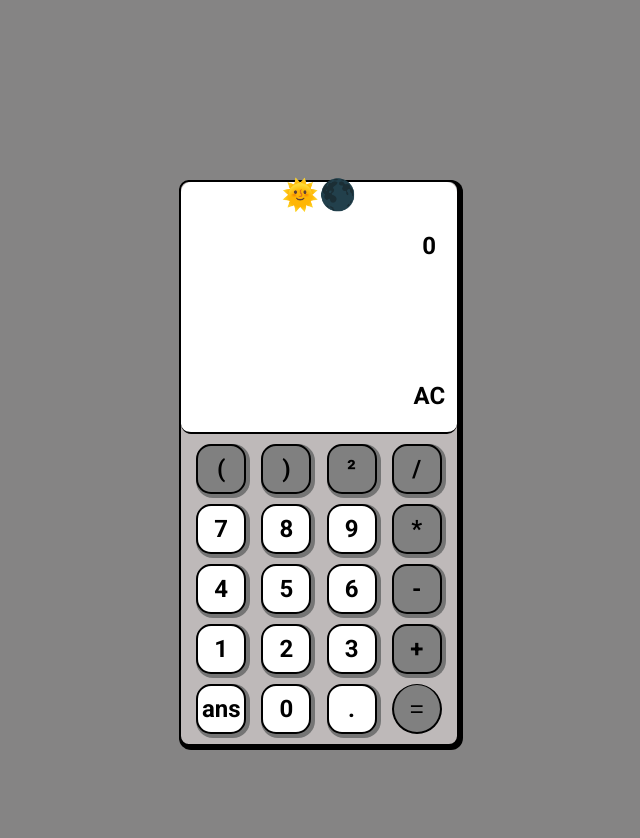
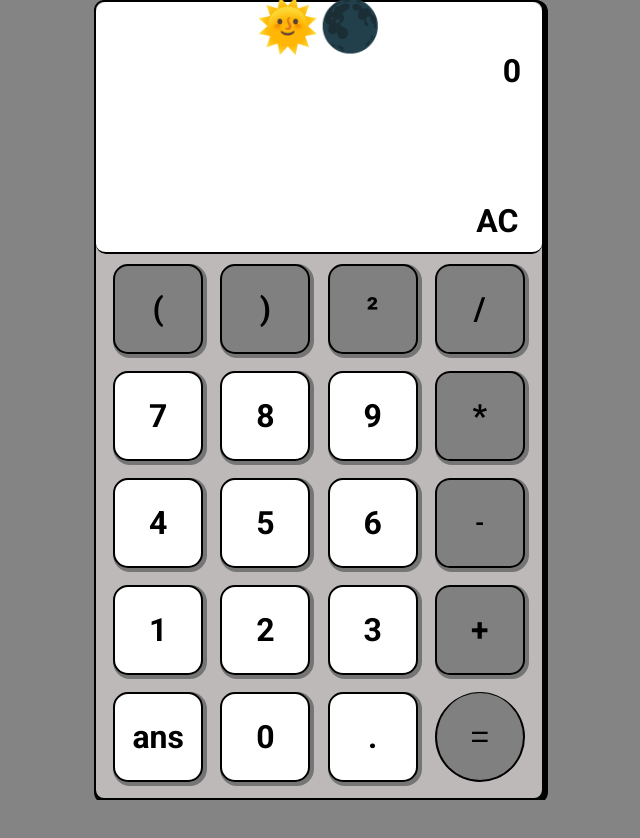
Before and after one commit to bwardak/calculator-project-waiheke, a website built with Vite: page index.html in a window 1280 px wide. Shown: the whole page, without its empty margins (321-961 px from the left). After the commit the page ends 800 px from the top, so only its background shows below. Built offline with nearby package versions, Linux system fonts and the light colour scheme.

Commit message:
Added media queries, fixed height issue

```diff
--- a/index.html
+++ b/index.html
@@ -12,8 +12,8 @@
 
         <div class="top-screen">
           <div class="top-screen__theme">
-            <div class="screen screen--day"><span class="sun" style='font-size:30px;'>&#127774;</span></div>
-            <div class="screen screen--night"><span class="moon" style='font-size:30px;'>&#127761;</span></div>
+            <div class="screen screen--day"><span class="sun">&#127774;</span></div>
+            <div class="screen screen--night"><span class="moon">&#127761;</span></div>
           </div>
             <div class="screen screen--equation">0</div>
             <div class="screen screen--answer"></div>
--- a/package.json
+++ b/package.json
@@ -1,4 +1,6 @@
 {
+  "homepage": "https://bwardak.github.io/calculator-project-waiheke",
+  "author": "Baheer Wardak",
   "name": "calculator-project-waiheke",
   "private": true,
   "version": "0.0.0",
@@ -6,9 +8,11 @@
   "scripts": {
     "dev": "vite",
     "build": "tsc && vite build",
-    "preview": "vite preview"
+    "preview": "vite preview",
+    "deploy": "gh-pages -d dist"
   },
   "devDependencies": {
+    "gh-pages": "^6.1.1",
     "sass": "^1.71.1",
     "typescript": "^5.2.2",
     "vite": "^5.1.4"
--- a/src/style.scss
+++ b/src/scss/style.scss
@@ -1,3 +1,6 @@
+@use './variables.scss' as *;
+
+
 @import url("https://fonts.googleapis.com/css2?family=Roboto:ital,wght@0,100;0,300;0,400;0,500;0,700;0,900;1,100;1,300;1,400;1,500;1,700;1,900screendisplay=swap");
 
 $screen-font: "Roboto", sans-serif;
@@ -12,8 +15,11 @@ $screen-font: "Roboto", sans-serif;
 
 body {
   height: 100vh;
-  background-color:rgb(133, 132, 132);
+  background-color:$body-color;
   transition: filter 0.6s, background-color 0.6s;
+  display: flex;
+  justify-content: center;
+  align-items: center;
 }
 
 
@@ -21,11 +27,10 @@ body {
   max-width: 280px;
   max-height: 566px;
   width: 100%;
-  margin: 180px auto;
-  border: 2px solid black;
+  border: 2px solid $black-color;
   border-radius: 10px;
-  background-color: rgb(190, 185, 185);
-  box-shadow: 2px 2px 0 2px black;
+  background-color: $calculator-color;
+  box-shadow: 2px 2px 0 2px $black-color;
 
   .screen,
   .button {
@@ -36,7 +41,7 @@ body {
 
 .dark-mode {
   filter: invert(1) hue-rotate(180deg);
-  background-color: rgb(32, 32, 32);
+  background-color: $dark-mode-color;
   transition: filter 0.6s, background-color 0.6s;
 }
 
@@ -47,9 +52,9 @@ body {
 .top-screen {
   display: grid;
   grid-template: repeat(5, 1fr) / repeat(5, 1fr);
-  background-color: white;
+  background-color: $white-color;
   border-radius: 10px;
-  border-bottom: 2px solid black;
+  border-bottom: 2px solid $black-color;
 
 
   &__theme {
@@ -77,7 +82,7 @@ body {
 
 
 .bottom-buttons {
-  background-color: rgb(190, 185, 185);
+  background-color: $calculator-color;
 }
 
 .calc-row {
@@ -89,25 +94,25 @@ body {
 .first-row {
 
   .button {
-    background-color: gray;
+    background-color: $dark-button-color;
   }
 }
 
 .second-row {
   .button:nth-last-child(1) {
-    background-color: gray;
+    background-color: $dark-button-color;
   }
 }
 
 .third-row {
   .button:nth-last-child(1) {
-    background-color: gray;
+    background-color: $dark-button-color;
   }
 }
 
 .fourth-row {
   .button:nth-last-child(1) {
-    background-color: gray;
+    background-color: $dark-button-color;
   }
 }
 
@@ -116,20 +121,20 @@ body {
 .button {
   width: 50px;
   height: 50px;
-  border: 2px solid black;
+  border: 2px solid $black-color;
   border-radius: 15px;
-  background-color: white;
-  box-shadow: 2px 2px 0 2px rgb(117, 117, 117);
+  background-color: $white-color;
+  box-shadow: 2px 2px 0 2px $button-shadow-color;
 }
 
 .button--omit{
   width: 50px;
   height: 50px;
-  border: 2px solid black;
+  border: 2px solid $black-color;
   border-top-width: 1px;
   border-radius: 100%;
   font-size: 1.5rem;
-  background-color: gray;
+  background-color: $dark-button-color;
 }
 
 .button:active {
@@ -170,3 +175,77 @@ body {
   content: "-";
   font-size: 1.5rem;
 }
+
+@media screen and (min-width: 768px) {
+  .calculator {
+    max-width: 350px;
+    max-height: 700px;
+    width: 100%;
+    height: 700px;
+
+    .top-screen {
+      .top-screen__theme {
+        .sun,
+        .moon {
+          font-size: 40px;
+        }
+      }
+    }
+    .calc-row {
+      height: 77px;
+
+      .button {
+        height: 70px;
+        width: 70px;
+      }
+
+      .button--omit {
+        height: 70px;
+        width: 70px;
+      }
+    }
+
+    .screen,
+    .button,
+    .button--omit {
+      font-size: 1.7rem;
+    }
+  }
+}
+
+@media screen and (min-width: 1024px) {
+  .calculator {
+    max-width: 450px;
+    max-height: 800px;
+    width: 100%;
+    height: 800px;
+
+    .top-screen {
+      .top-screen__theme {
+        .sun,
+        .moon {
+          font-size: 50px;
+        }
+      }
+    }
+    .calc-row {
+      height: 97px;
+
+      .button {
+        height: 90px;
+        width: 90px;
+      }
+
+      .button--omit {
+        height: 90px;
+        width: 90px;
+      }
+    }
+
+    .screen,
+    .button,
+    .button--omit {
+      font-size: 2rem;
+    }
+  }
+}
--- /dev/null
+++ b/src/scss/variables.scss
@@ -0,0 +1,7 @@
+$dark-button-color: #808080;
+$body-color: rgb(133, 132, 132);
+$calculator-color: rgb(190, 185, 185);
+$button-shadow-color: rgb(117, 117, 117);
+$dark-mode-color: rgb(32, 32, 32);
+$white-color: white;
+$black-color: black;
--- /dev/null
+++ b/vite.config.js
@@ -0,0 +1,3 @@
+export default {
+  base: "./",
+};
```
Also changed, not shown: src/main.ts (+25 -71 lines), 1 other file.
